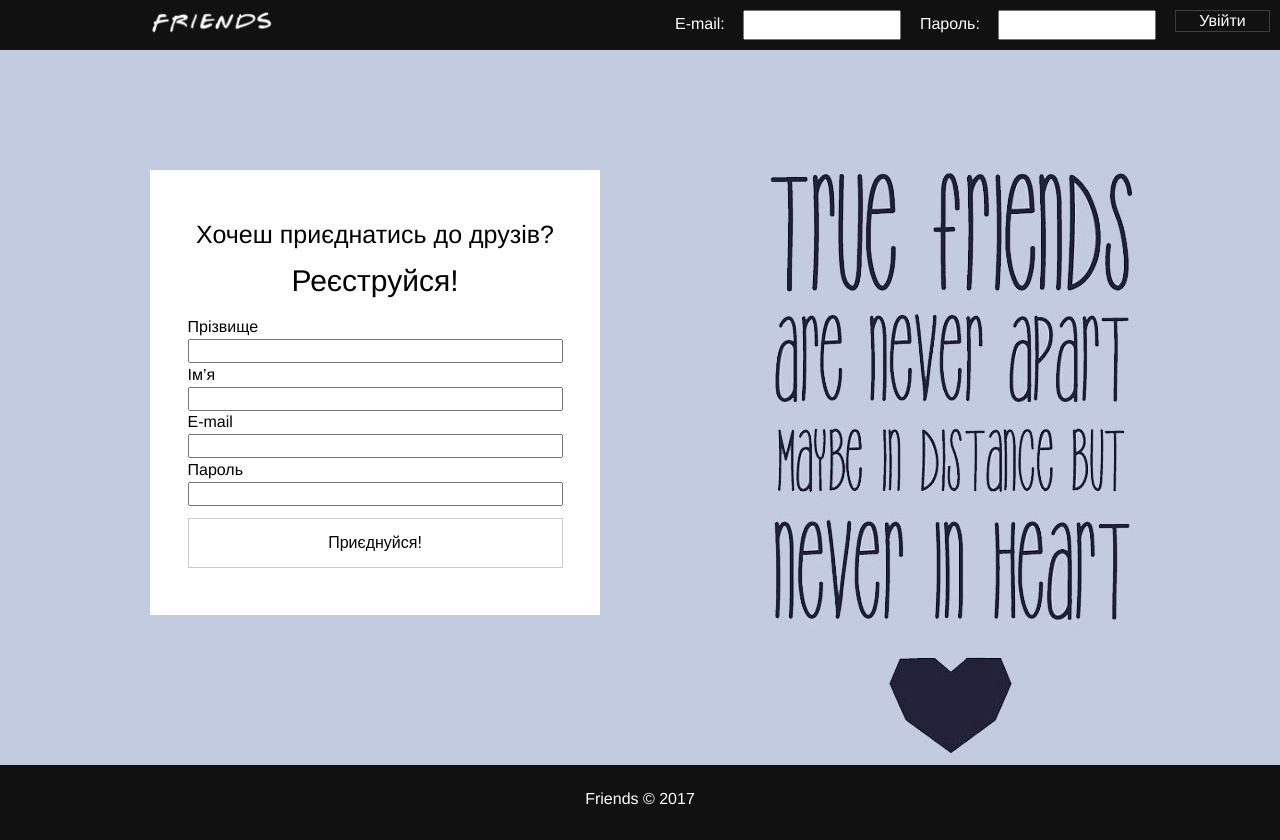
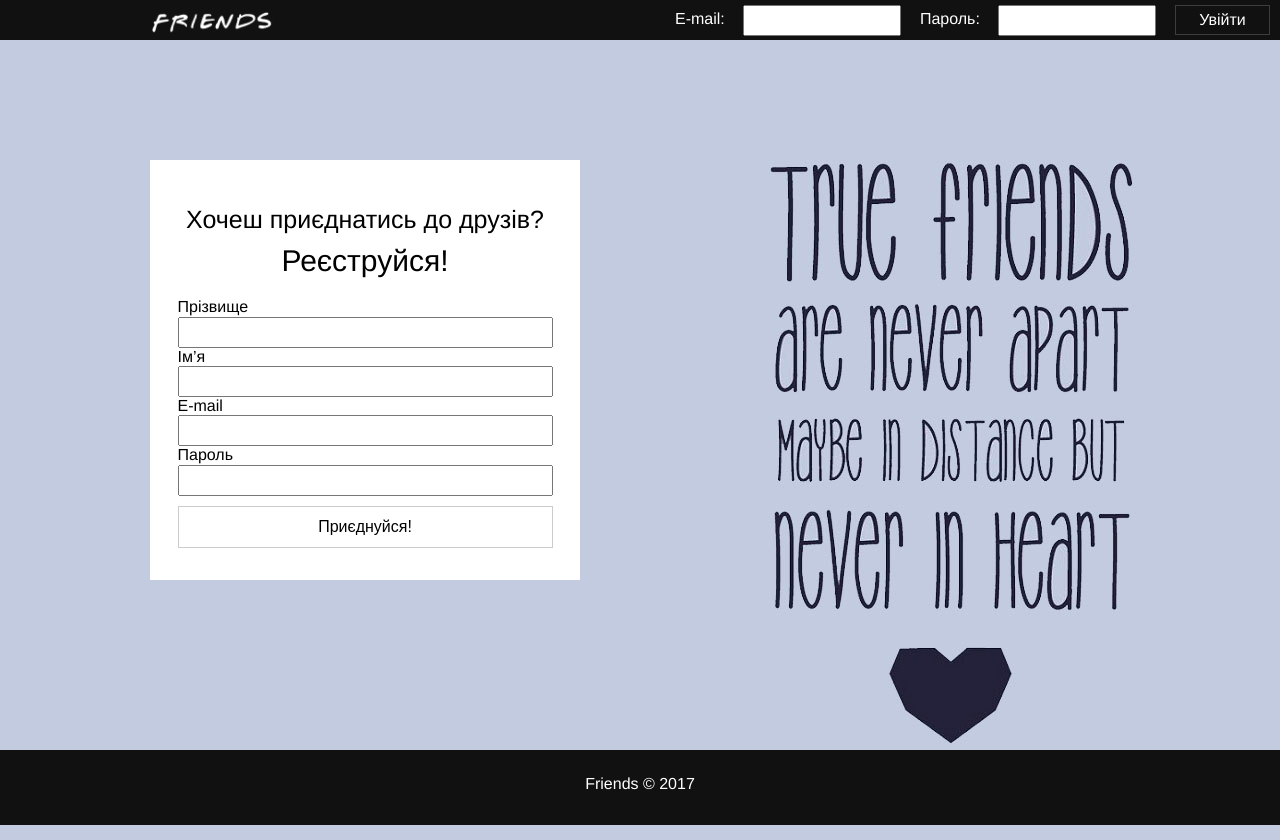
Before and after one commit to dmytro-kushnir/Social-network, a PHP site: page /avtorizefrond2.html in a window 1280 px wide. Run offline with PHP 8.4, Linux system fonts and the light colour scheme.

Commit message:
change page avtorize

```diff
--- a/avtorizefrond2.html
+++ b/avtorizefrond2.html
@@ -14,10 +14,10 @@
         <img src="src/img/log.png" alt="logo" class="header_logo">
         <div class="header_enter">
             <p class="email">E-mail:</p>
-            <input type="text" class="email_input">
+            <input type="email" class="email_input" require>
             <p class="password">Пароль:</p>
-            <input type="text" class="password_input">
-            <a href="mainPage.html"><button type="button" class="enter_button">Увійти</button></a>
+            <input type="password" class="password_input" require>
+            <a href="index.html"><button type="button" class="enter_button">Увійти</button></a>
         </div>
     </header>
     <!--main-->
@@ -26,10 +26,10 @@
             <p class="enter_header">Заходь!:)</p>
             <div class="main_login">
                 <p class="email">E-mail:</p>
-                <input type="text" class="email_input">
+                <input type="email" class="email_input" require>
                 <p class="password">Пароль:</p>
-                <input type="text" class="password_input">
-                <a href="mainPage.html"><button type="button" class="mainenter_button">Увійти</button></a>
+                <input type="password" class="password_input" require>
+                <a href="index.html"><button type="button" class="mainenter_button">Увійти</button></a>
             </div>
         </article>
         <article class="registration">
@@ -37,10 +37,10 @@
             <p class="registration_secondheader">Реєструйся!</p>
             <form action="#">
                 <div class="partOfForm">
-                    <label>Прізвище</label><input type="text">
-                    <label>Ім’я</label><input type="text">
-                    <label>E-mail</label><input type="text">
-                    <label>Пароль</label><input type="text">
+                    <label>Прізвище</label><input class="inputsPartOfForm" type="text" require>
+                    <label>Ім’я</label><input class="inputsPartOfForm" type="text" require>
+                    <label>E-mail</label><input class="inputsPartOfForm" type="email" require>
+                    <label>Пароль</label><input class="inputsPartOfForm" type="password" require>
                     <button type="button" class="form_button">Приєднуйся!</button>
                 </div>
             </form>
--- a/src/css/stylefrondAvtorize.css
+++ b/src/css/stylefrondAvtorize.css
@@ -26,6 +26,7 @@
 .enter_button{
 	font-family: Helvetica;
     width: 95px;
+	height: 30px;
     color: white;
     border:1px solid rgb(61, 61, 61);
     background: rgb(17, 17, 17);
@@ -54,21 +55,27 @@
     flex-direction: column;
     justify-content: space-between;
     width: 275px;
-    height: 170px;
+    height: 180px;
     margin: 0 auto 15px;
+}
+.mainenter_button{
+	width: 275px;
+}
+.email_input, .password_input{
+	height: 30px;
 }
 .registration{
 	font-family: Helvetica;
     background: white;
     width: 325px;
-    height: 325px;
-    padding: 50px 10px 20px;
+    height: 338px;
+    padding: 25px 10px;
     margin: auto;
 }
 .registration_header, .enter_header{
     text-align: center;
     font-size: 25px;
-    margin: 0 0 15px;
+    margin: 0 0 10px;
 }
 .registration_secondheader{
     text-align: center;
@@ -80,8 +87,11 @@
     flex-direction: column;
     justify-content: space-between;
     width: 275px;
-    height: 215px;
+    height: 235px;
     margin: auto;
+}
+.inputsPartOfForm{
+	height: 30px;
 }
 .form_button, .mainenter_button{
     margin-top: 10px;
@@ -107,6 +117,9 @@
 }
 /*адаптивність*/
 @media  screen and (min-width: 768px){
+	.header{
+		height: 40px;
+	}
     .header_logo{
         margin: 8px 0 0 50px;
     }
@@ -117,7 +130,7 @@
         color: white;
         height: 30px;
         width: 600px;
-        margin: 10px 10px 0;
+        margin: 5px 10px 0;
     }
     .main{
         padding: 50px 0 50px;
@@ -133,6 +146,7 @@
     }
     .email_input, .password_input{
         width: 150px;
+		height: 25px;
     }
     .enter_button{
         margin: 0 0 0 5px;
@@ -170,12 +184,13 @@
     .main{
         background: url("../img/avtorizbackground.jpg");
         background-size: auto;
-        padding: 120px 0 150px 100px;
+        padding: 120px 0 170px 100px;
         }
     .main_enter{
         display: none;
         }
     .registration{
+		padding: 45px 0 0 0;
         margin: 0 0 0 50px;
     }
 }
```
